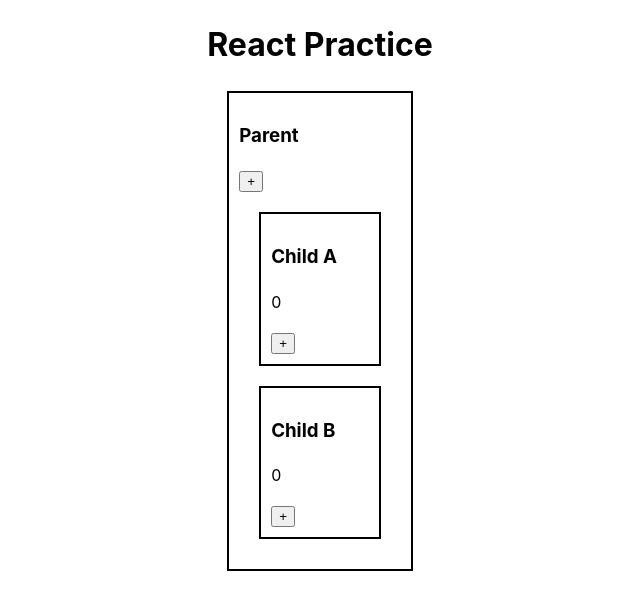
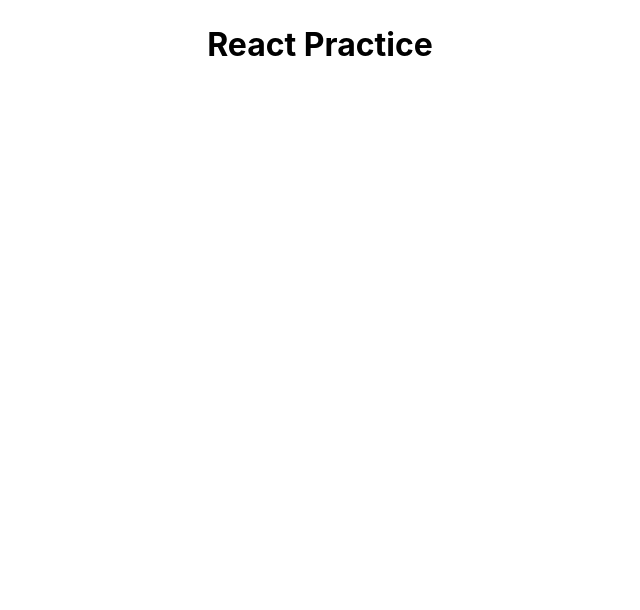
Before and after one commit to GhMamadreza84/React-Practice, a React (Vite) app: page / in a window 1280 px wide. Shown: the top 610 px of the page, without its empty margins (320-960 px from the left). Built offline with nearby package versions, Linux system fonts and the light colour scheme.

Commit message:
restore defualt project

```diff
--- a/src/App.jsx
+++ b/src/App.jsx
@@ -5,7 +5,6 @@ function App() {
   return (
     <>
       <h1>React Practice</h1>
-      <Parent />
     </>
   )
 }
--- a/src/components/Button.jsx
+++ /dev/null
@@ -1,4 +0,0 @@
-function Button({ clickHandler }) {
-  return <button onClick={clickHandler}>+</button>;
-}
-export default Button;
--- a/src/components/ChildA.jsx
+++ /dev/null
@@ -1,14 +0,0 @@
-import { useState } from "react";
-import StyledDiv from "./StyledDiv";
-
-const ChildA = ({ number, setNumber }) => {
-  return (
-    <StyledDiv>
-      <h3>Child A</h3>
-      <p>{number}</p>
-      <button onClick={() => setNumber((number) => number + 1)}>+</button>
-    </StyledDiv>
-  );
-};
-
-export default ChildA;
--- a/src/components/ChildB.jsx
+++ /dev/null
@@ -1,14 +0,0 @@
-import React from "react";
-import StyledDiv from "./StyledDiv";
-
-const ChildB = ({ number, button }) => {
-  return (
-    <StyledDiv>
-      <h3>Child B</h3>
-      <p>{number}</p>
-      {button}
-    </StyledDiv>
-  );
-};
-
-export default ChildB;
--- a/src/components/Parent.jsx
+++ /dev/null
@@ -1,24 +0,0 @@
-import { useState } from "react";
-import ChildA from "./ChildA";
-import ChildB from "./ChildB";
-import Button from "./Button";
-import StyledDiv from "./StyledDiv";
-const Parent = () => {
-  const [number, setNumber] = useState(0);
-  const clickHandler = () => {
-    setNumber((number) => number + 1);
-  };
-  return (
-      <StyledDiv>
-        <h3>Parent</h3>
-        <button onClick={() => setNumber((number) => number + 1)}>+</button>
-        <ChildA number={number} setNumber={setNumber} />
-        <ChildB
-          number={number}
-          button={<Button clickHandler={clickHandler} />}
-        />
-      </StyledDiv>
-  );
-};
-
-export default Parent;
--- a/src/components/StyledDiv.jsx
+++ /dev/null
@@ -1,11 +0,0 @@
-
-const StyledDiv = ({children}) => {
-    const styles = {border: "2px solid black", padding: "10px", margin: "20px"}
-    return (
-        <div style={styles}>
-            {children}
-        </div>
-    );
-}
-
-export default StyledDiv;
```
